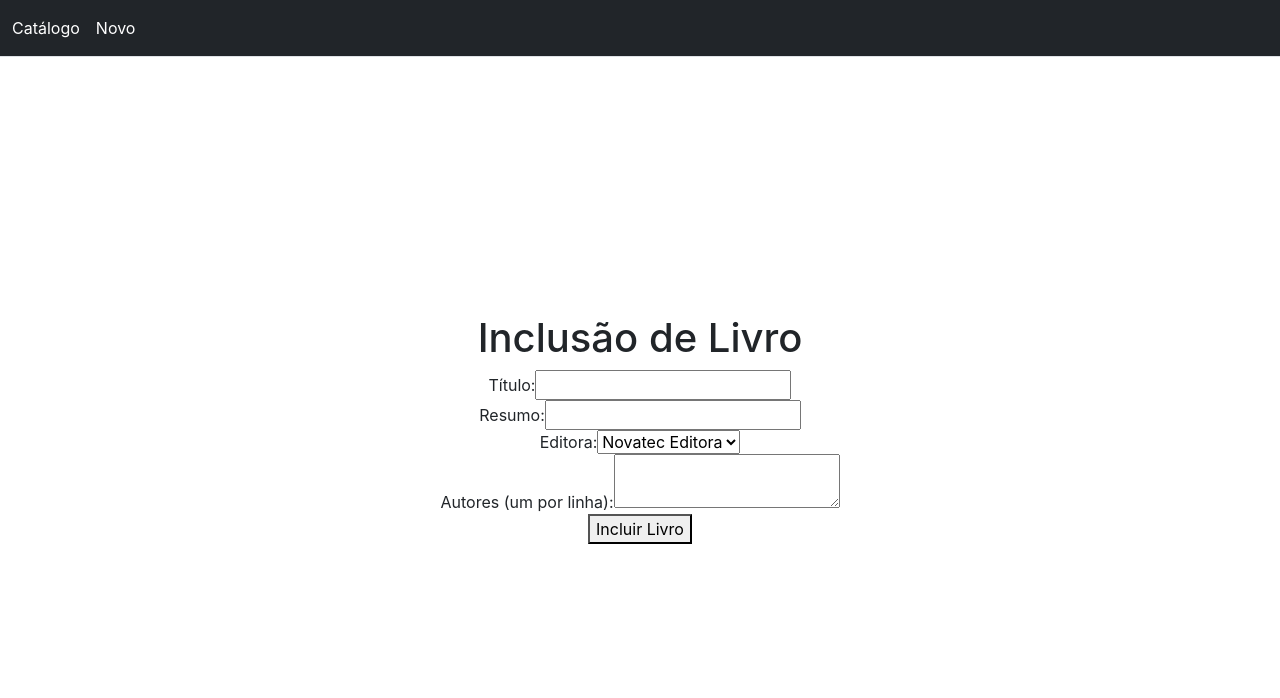
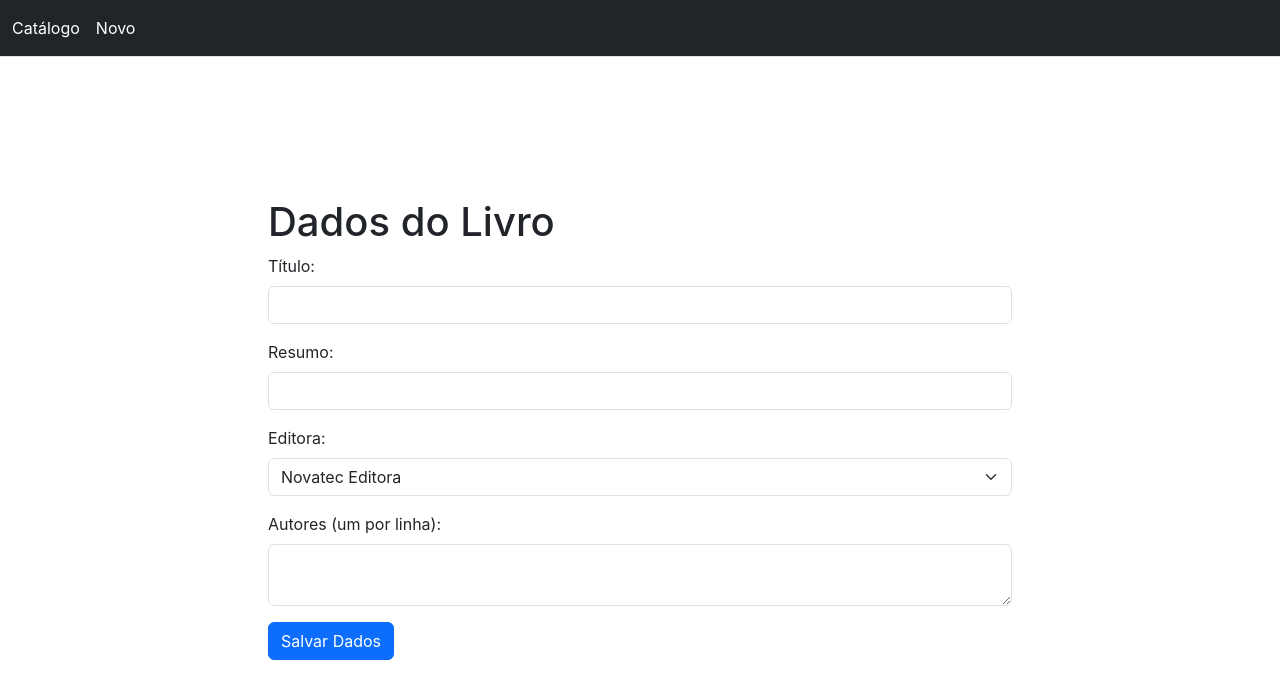
Before and after one commit to ivanmortimer/livros-react, a React (Create React App) app: page /dados in a window 1280 px wide. Shown: the top 698 px of the page. Built offline with nearby package versions, Linux system fonts and the light colour scheme.

Commit message:
Quarto commit. LivroDados funcionando e estilizado. Completo.

```diff
--- a/src/LivroDados.js
+++ b/src/LivroDados.js
@@ -11,7 +11,7 @@ function LivroDados() {
 
     var opcoes = (controleEditora.getEditoras()).map((editora) => Object.create({value: editora.codEditora, text: editora.nome}))
 
-    const [codigo, setCodigo] = useState(4)
+    const [codigo, setCodigo] = useState(4);
     const [titulo, setTitulo] = useState('');
     const [resumo, setResumo] = useState('');
     const [autores, setAutores] = useState('');
@@ -26,36 +26,44 @@ function LivroDados() {
     const incluir = (evento) => {
         evento.preventDefault();
         setCodigo(codigo + 1);
-        const livro = new Livro(codigo, codEditora, titulo, resumo, autores.split('\n'))
+        const livro = new Livro(codigo, codEditora, titulo, resumo, autores.split('\n'));
         controleLivro.incluir(livro);
         navigate('/');
     };
 
     return (
-        <main>
-            <h1>Inclusão de Livro</h1>
-            <form onSubmit={incluir}>
-                <div>
-                    <label htmlFor="titulo">Título:</label>
+        <main className="container d-flex justify-content-center">
+            <div className="col-md-8">
+                <h1 className="text-start">Dados do Livro</h1>
+                <form onSubmit={incluir} className="text-start">
+                    <div className="mb-3">
+                        <label className="form-label" htmlFor="titulo">Título:</label>
                         <input
+                            className="form-control"
                             type="text"
                             id="titulo"
                             value={titulo}
                             onChange={(e) => setTitulo(e.target.value)}
                         />
                     </div>
-                <div>
-                    <label htmlFor="resumo">Resumo:</label>
+                    <div className="mb-3">
+                        <label className="form-label" htmlFor="resumo">Resumo:</label>
                         <input
+                            className="form-control"
                             type="text"
                             id="resumo"
                             value={resumo}
                             onChange={(e) => setResumo(e.target.value)}
                         />
                     </div>
-                <div>
-                    <label htmlFor="codEditora">Editora:</label>
-                    <select id="codEditora" value={codEditora} onChange={tratarCombo}>
+                    <div className="mb-3">
+                        <label className="form-label" htmlFor="codEditora">Editora:</label>
+                        <select
+                            className="form-select"
+                            id="codEditora"
+                            value={codEditora}
+                            onChange={tratarCombo}
+                        >
                             {opcoes.map(opcao => (
                                 <option key={opcao.value} value={opcao.value}>
                                     {opcao.text}
@@ -63,18 +71,20 @@ function LivroDados() {
                             ))}
                         </select>
                     </div>
-                <div>
-                    <label htmlFor="autores">Autores (um por linha):</label>
+                    <div className="mb-3">
+                        <label className="form-label" htmlFor="autores">Autores (um por linha):</label>
                         <textarea
+                            className="form-control"
                             id="autores"
                             value={autores}
                             onChange={(e) => setAutores(e.target.value)}
                         />
                     </div>
-                <button type="submit">Incluir Livro</button>
+                    <button className="btn btn-primary" type="submit">Salvar Dados</button>
                 </form>
+            </div>
         </main>
     );
 }
 
-export default LivroDados
+export default LivroDados;
```
Lines whose indentation alone changed are shown as unchanged.
